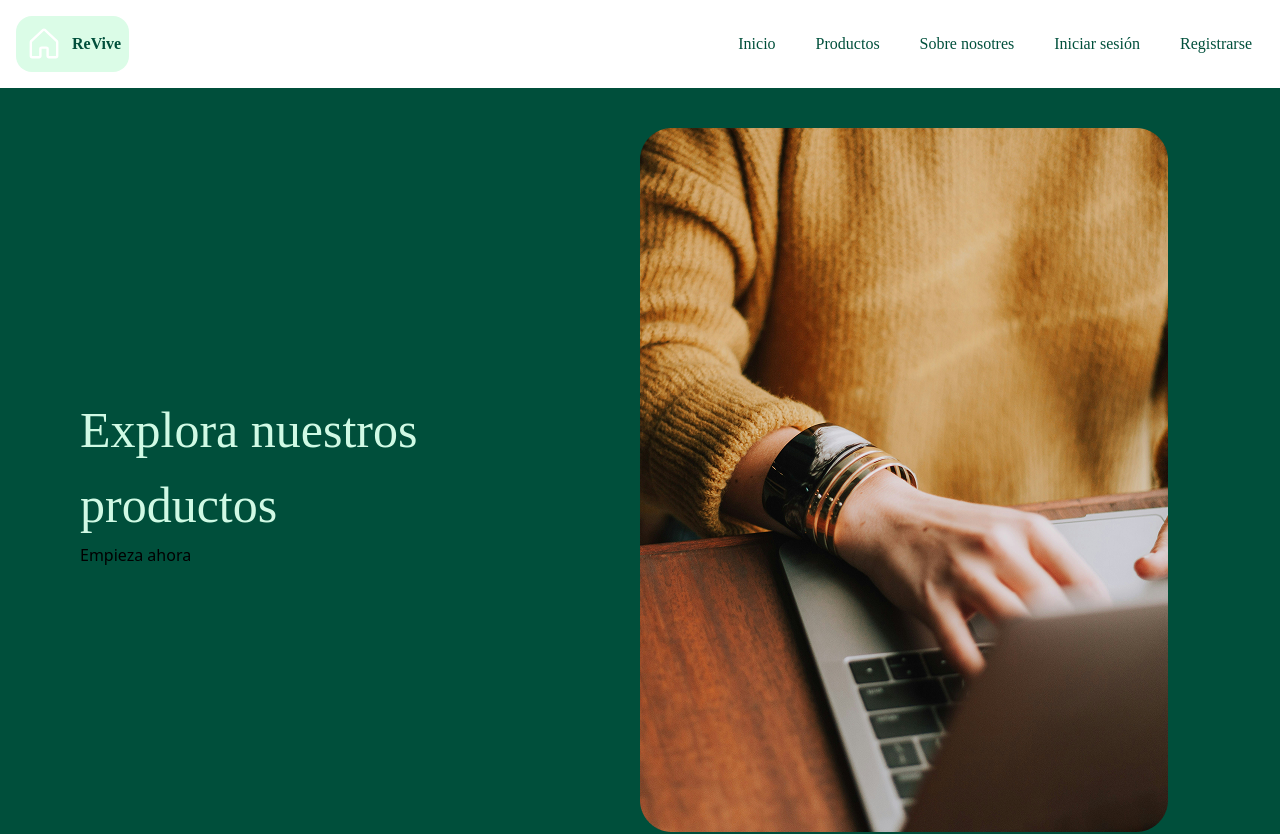
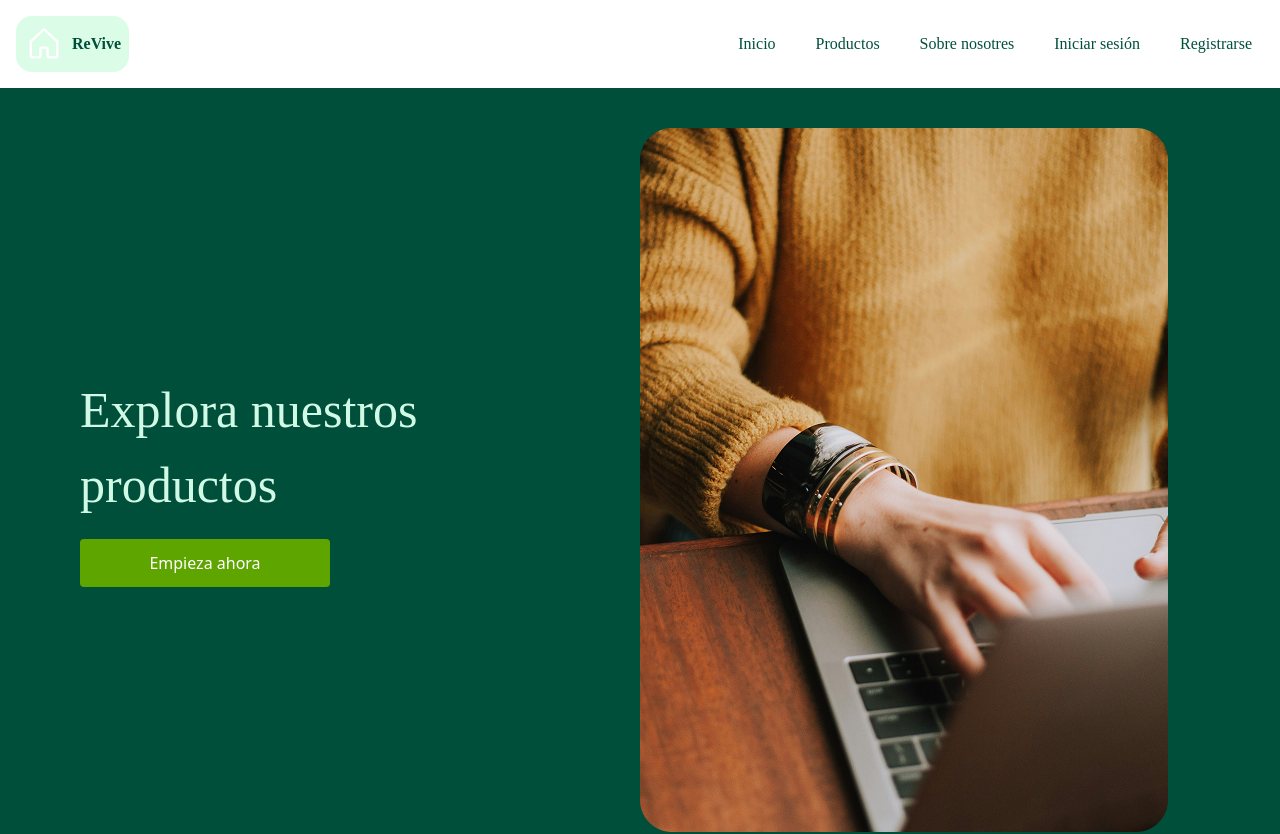
Before and after one commit to Hackathon-ReVive/ReVive-front, a React (Vite) app: page / in a window 1280 px wide. Shown: the top 834 px of the page. Built offline with nearby package versions, Linux system fonts and the light colour scheme.

Commit message:
update(RV-21): Add button component to Banner

```diff
--- a/src/components/Banner.jsx
+++ b/src/components/Banner.jsx
@@ -1,17 +1,23 @@
 import banner from "./../assets/banner-image.png";
+import Button from "./Button";
+import { useNavigate } from "react-router-dom";
+import LoginForm from "./LoginForm";
 
 function Banner() {
+    const navigate = useNavigate();
+
     return (
         <section className="bg-emerald-900 p-10 w-full flex flex-col md:flex-row">
             <div className="p-10 flex flex-col justify-center align-start md:m-0 md:w-1/2">
                 <h1 className = "text-[50px] text-emerald-100 font-['Playfair_Display']">
                     Explora nuestros productos
                 </h1>
-                <button className="flex align-center">
-                    <p>
-                        Empieza ahora
-                    </p>
-                </button>
+                <Button
+                    text="Empieza ahora"
+                    bgColor="bg-lime-600"
+                    txtColor="text-white"
+                    className="mt-4 px-6 py-3 w-[250px]"
+                />
             </div>
             <img src={banner} alt="foto-persona-trabajando-con-su-portatil">
             </img>
--- a/src/main.jsx
+++ b/src/main.jsx
@@ -3,8 +3,9 @@ import { createRoot } from "react-dom/client";
 import App from "./App.jsx";
 import "./styles/styles.css";
 
+
 createRoot(document.getElementById("root")).render(
   <StrictMode>
-    <App />
+      <App />
   </StrictMode>
 );
```
